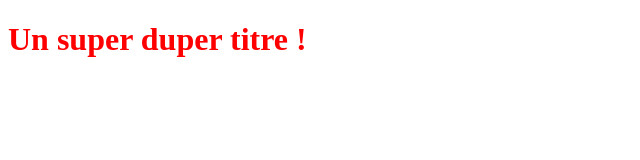
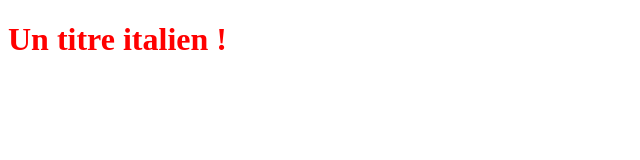
Before and after one commit to DanielRo1/Testv2, a plain HTML site: page index.html in a window 1280 px wide. Shown: the whole page, without its empty margins (0-640 px from the left). Drawn offline with Linux system fonts and the light colour scheme.

Commit message:
Modification of italien title

```diff
--- a/index.html
+++ b/index.html
@@ -5,6 +5,6 @@
    <link rel="stylesheet" type="text/css" href="styles.css">
 </head>
 <body>
-   <h1>Un super duper titre !</h1>
+   <h1>Un titre italien !</h1>
 </body>
 </html>
```
